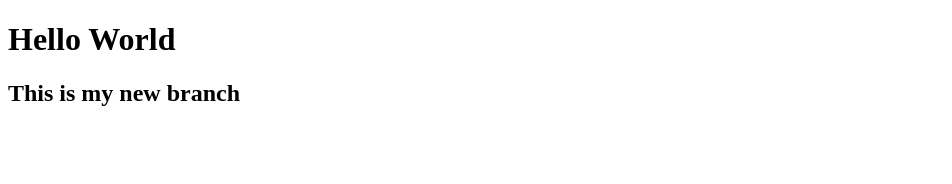
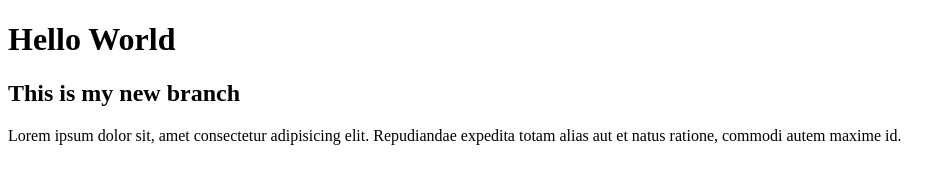
Before and after one commit to InvincibleAj/first-repositoy, a plain HTML site: page index.html in a window 1280 px wide. Shown: the whole page, without its empty margins (0-952 px from the left). Drawn offline with Linux system fonts and the light colour scheme.

Commit message:
cftyjxfyu

```diff
--- a/index.html
+++ b/index.html
@@ -8,5 +8,6 @@
 <body>
     <h1>Hello World</h1>
     <h2>This is my new branch</h2>
+    <p>Lorem ipsum dolor sit, amet consectetur adipisicing elit. Repudiandae expedita totam alias aut et natus ratione, commodi autem maxime id.</p>
 </body>
 </html>
```
